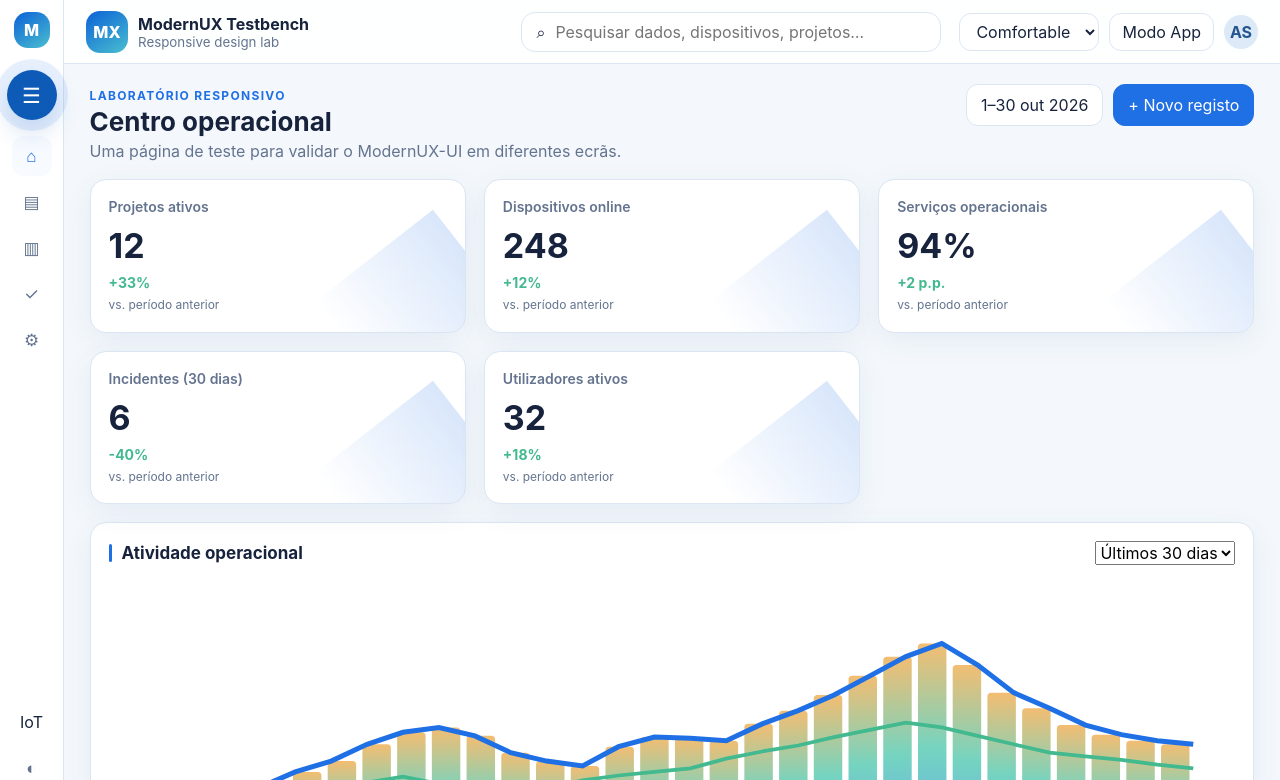
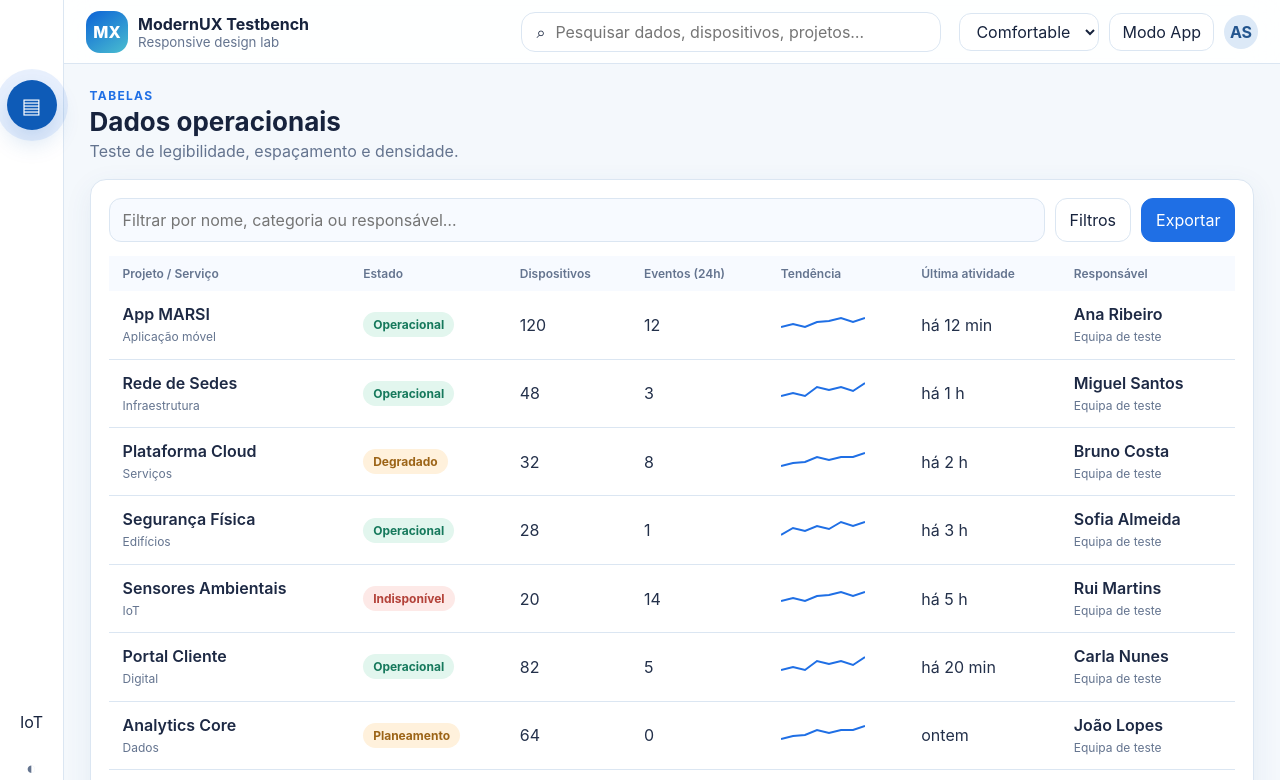
Before and after one commit to bratuga/design, a plain HTML site: page index.html in a window 1280 px wide. Both pictures are taken after a click on the button "Ver todos →". Shown: the top 780 px of the page. Drawn offline with Linux system fonts and the light colour scheme.

Commit message:
Refine radial navigation menu behavior

```diff
--- a/app.js
+++ b/app.js
@@ -1,8 +1,14 @@
 const DATA=window.MODERN_UX_DATA;const $=(s,r=document)=>r.querySelector(s),$$=(s,r=document)=>[...r.querySelectorAll(s)];
-function page(name){$$(".page").forEach(p=>p.classList.toggle("active",p.dataset.page===name));$$("[data-page]").forEach(b=>b.classList.toggle("active",b.dataset.page===name));window.scrollTo({top:0,behavior:"smooth"})}
-$$("[data-page]").forEach(b=>b.addEventListener("click",()=>{page(b.dataset.page);closeFan()}));
-const orb=$("#menuOrb"),wrap=$(".orb-wrap");function closeFan(){wrap.classList.remove("open");orb.setAttribute("aria-expanded","false");orb.textContent="☰"}
-orb.addEventListener("click",()=>{const on=wrap.classList.toggle("open");orb.setAttribute("aria-expanded",String(on));orb.textContent=on?"×":"☰"});
+const orb=$("#menuOrb"),wrap=$(".orb-wrap"),fan=$("#fanMenu"),options=$$("button[data-page]",fan);
+let currentPage="overview";
+function syncMenu(){const open=wrap.classList.contains("open"),current=options.find(b=>b.dataset.page===currentPage);orb.setAttribute("aria-expanded",String(open));orb.setAttribute("aria-label",open?"Fechar menu":"Abrir menu, página atual: "+current.getAttribute("aria-label"));orb.textContent=open?"×":current.textContent;fan.inert=!open;options.forEach(b=>{if(b===current)b.setAttribute("aria-current","page");else b.removeAttribute("aria-current")})}
+function closeFan(){wrap.classList.remove("open");syncMenu()}
+function page(name){currentPage=name;$$(".page").forEach(p=>p.classList.toggle("active",p.dataset.page===name));$$("button[data-page]").forEach(b=>b.classList.toggle("active",b.dataset.page===name));window.scrollTo({top:0,behavior:"smooth"});closeFan()}
+$$("button[data-page]").forEach(b=>b.addEventListener("click",()=>page(b.dataset.page)));
+orb.addEventListener("click",()=>{wrap.classList.toggle("open");syncMenu()});
+document.addEventListener("keydown",e=>{if(e.key==="Escape"&&wrap.classList.contains("open")){closeFan();orb.focus()}});
+document.addEventListener("click",e=>{if(wrap.classList.contains("open")&&!wrap.contains(e.target))closeFan()});
+syncMenu();
 $("#themeToggle").addEventListener("click",()=>document.body.dataset.theme=document.body.dataset.theme==="dark"?"light":"dark");
 $("#densitySelect").addEventListener("change",e=>document.body.dataset.density=e.target.value);
 $("#shellToggle").addEventListener("click",e=>{document.body.dataset.shell=document.body.dataset.shell==="app"?"web":"app";e.target.textContent=document.body.dataset.shell==="app"?"Modo Web":"Modo App"});
--- a/index.html
+++ b/index.html
@@ -11,10 +11,9 @@
 <body data-theme="light" data-density="comfortable" data-shell="web">
 <div class="app-shell">
 <aside class="rail" aria-label="Navegação principal">
-  <div class="brand-mark">M</div>
   <div class="orb-wrap">
-    <button id="menuOrb" class="menu-orb" aria-expanded="false" aria-label="Abrir menu">☰</button>
-    <nav id="fanMenu" class="fan-menu" aria-label="Menu rápido">
+    <button id="menuOrb" class="menu-orb" aria-controls="fanMenu" aria-expanded="false" aria-label="Abrir menu, página atual: Visão geral">⌂</button>
+    <nav id="fanMenu" class="fan-menu" aria-label="Menu rápido" inert>
       <button data-page="overview" aria-label="Visão geral">⌂</button>
       <button data-page="tables" aria-label="Tabelas">▤</button>
       <button data-page="charts" aria-label="Gráficos">▥</button>
@@ -22,13 +21,6 @@
       <button data-page="settings" aria-label="Configuração">⚙</button>
     </nav>
   </div>
-  <nav class="rail-icons" aria-label="Atalhos">
-    <button data-page="overview" title="Visão geral">⌂</button>
-    <button data-page="tables" title="Tabelas">▤</button>
-    <button data-page="charts" title="Gráficos">▥</button>
-    <button data-page="workflow" title="Processos">✓</button>
-    <button data-page="settings" title="Configuração">⚙</button>
-  </nav>
   <div class="rail-bottom"><a href="iot.html" title="IoT Lab" style="display:grid;place-items:center;width:40px;height:40px;border-radius:12px;text-decoration:none;color:inherit">IoT</a><button id="themeToggle" title="Alternar tema">◐</button></div>
 </aside>
 
--- a/styles.css
+++ b/styles.css
@@ -10,17 +10,17 @@ body[data-density="spacious"]{--gap:24px;--row:68px;--pad:24px}
 button,input,select,textarea{font:inherit}button{cursor:pointer}
 .app-shell{min-height:100vh;padding-left:var(--rail);padding-top:var(--top)}
 .rail{position:fixed;z-index:60;left:0;top:0;bottom:0;width:var(--rail);background:color-mix(in srgb,var(--surface) 92%,transparent);border-right:1px solid var(--line);display:flex;flex-direction:column;align-items:center;gap:16px;padding:12px 6px}
-.brand-mark,.app-logo{display:grid;place-items:center;background:linear-gradient(145deg,#0c62d6,#4abed0);color:#fff;font-weight:800;border-radius:14px}
-.brand-mark{width:36px;height:36px}.app-logo{width:42px;height:42px}
-.orb-wrap{position:relative;margin-top:6px}.menu-orb{width:50px;height:50px;border:0;border-radius:50%;background:#0e5bb7;color:#fff;font-size:21px;box-shadow:0 0 0 11px color-mix(in srgb,var(--blue) 10%,transparent),0 12px 24px rgba(10,87,176,.18);position:relative;z-index:4}
+.app-logo{display:grid;place-items:center;background:linear-gradient(145deg,#0c62d6,#4abed0);color:#fff;font-weight:800;border-radius:14px}
+.app-logo{width:42px;height:42px}
+.orb-wrap{position:relative;margin-top:68px}.menu-orb{width:50px;height:50px;border:0;border-radius:50%;background:#0e5bb7;color:#fff;font-size:21px;box-shadow:0 0 0 11px color-mix(in srgb,var(--blue) 10%,transparent),0 12px 24px rgba(10,87,176,.18);position:relative;z-index:4}
 .fan-menu{position:absolute;left:25px;top:25px;width:1px;height:1px;pointer-events:none}
 .fan-menu button{position:absolute;width:40px;height:40px;border-radius:50%;border:1px solid var(--line);background:var(--surface);color:var(--text);box-shadow:var(--shadow);opacity:0;transform:translate(-20px,-20px) scale(.7);transition:.22s ease}
 .orb-wrap.open .fan-menu{pointer-events:auto}.orb-wrap.open .fan-menu button{opacity:1}
 .orb-wrap.open .fan-menu button:nth-child(1){transform:translate(8px,-86px)}.orb-wrap.open .fan-menu button:nth-child(2){transform:translate(48px,-68px)}
 .orb-wrap.open .fan-menu button:nth-child(3){transform:translate(70px,-28px)}.orb-wrap.open .fan-menu button:nth-child(4){transform:translate(64px,16px)}
 .orb-wrap.open .fan-menu button:nth-child(5){transform:translate(32px,50px)}
-.rail-icons,.rail-bottom{display:flex;flex-direction:column;gap:6px}.rail-icons button,.rail-bottom button{width:40px;height:40px;border:0;border-radius:12px;background:transparent;color:var(--text2);font-size:17px}
-.rail-icons button:hover,.rail-icons button.active,.rail-bottom button:hover{background:var(--surface2);color:var(--blue)}.rail-bottom{margin-top:auto}
+.rail-bottom{display:flex;flex-direction:column;gap:6px}.rail-bottom button{width:40px;height:40px;border:0;border-radius:12px;background:transparent;color:var(--text2);font-size:17px}
+.fan-menu button:hover,.fan-menu button.active,.rail-bottom button:hover{background:var(--surface2);color:var(--blue)}.rail-bottom{margin-top:auto}
 .topbar{position:fixed;z-index:50;left:var(--rail);right:0;top:0;height:var(--top);display:grid;grid-template-columns:minmax(220px,1fr) minmax(260px,520px) minmax(260px,1fr);align-items:center;gap:18px;padding:0 22px;background:color-mix(in srgb,var(--surface) 88%,transparent);backdrop-filter:blur(18px);border-bottom:1px solid var(--line)}
 .app-identity,.user-chip{display:flex;align-items:center;gap:10px}.app-identity strong,.app-identity small,.user-chip strong,.user-chip small{display:block}.app-identity small,.user-chip small{color:var(--text2)}
 .searchbox{height:40px;border:1px solid var(--line);border-radius:14px;background:var(--surface);display:flex;align-items:center;gap:8px;padding:0 14px}.searchbox input{border:0;outline:0;background:transparent;width:100%;color:var(--text)}
@@ -45,5 +45,8 @@ button,input,select,textarea{font:inherit}button{cursor:pointer}
 body[data-shell="app"] .topbar{grid-template-columns:1fr minmax(240px,500px) auto}body[data-shell="app"] .content{max-width:none}
 @media (min-width:2200px){:root{--rail:76px;--top:70px}.content{max-width:2400px}.kpi{min-height:160px}.chart-host,.chart-host svg{min-height:340px}}
 @media (max-width:1280px){.kpi-grid{grid-template-columns:repeat(3,1fr)}.dashboard-grid,.analytics-grid{grid-template-columns:1fr 1fr}.inspector{grid-row:auto}.panel-wide,.span-2{grid-column:span 2}.topbar{grid-template-columns:1fr minmax(240px,420px) auto}.user-chip>div{display:none}}
-@media (max-width:900px){:root{--rail:56px;--top:58px}.topbar{left:0;padding-left:68px;grid-template-columns:1fr auto}.app-identity{display:none}.searchbox{grid-column:1}.top-actions select,.user-chip{display:none}.content{padding:16px 12px 28px}.app-shell{padding-left:0}.rail{width:56px;top:58px;border-radius:0 18px 18px 0;height:calc(100vh - 58px)}.brand-mark{display:none}.menu-orb{width:46px;height:46px}.rail-icons button{width:40px;height:40px}.page-heading{flex-direction:column}.heading-actions{width:100%}.heading-actions>*{flex:1}.kpi-grid{grid-template-columns:repeat(2,1fr)}.dashboard-grid,.analytics-grid,.workflow-layout,.settings-grid{grid-template-columns:1fr}.panel-wide,.span-2{grid-column:auto}.inspector{order:3}}
+@media (max-width:900px){:root{--rail:56px;--top:58px}.topbar{left:0;padding-left:68px;grid-template-columns:1fr auto}.app-identity{display:none}.searchbox{grid-column:1}.top-actions select,.user-chip{display:none}.content{padding:16px 12px 28px}.app-shell{padding-left:0}.rail{width:56px;top:58px;border-radius:0 18px 18px 0;height:calc(100vh - 58px)}.menu-orb{width:46px;height:46px}.page-heading{flex-direction:column}.heading-actions{width:100%}.heading-actions>*{flex:1}.kpi-grid{grid-template-columns:repeat(2,1fr)}.dashboard-grid,.analytics-grid,.workflow-layout,.settings-grid{grid-template-columns:1fr}.panel-wide,.span-2{grid-column:auto}.inspector{order:3}}
 @media (max-width:600px){.topbar{padding-right:10px}.searchbox{display:none}.top-actions{grid-column:2}.ghost-btn{font-size:12px;padding:0 9px}.content{padding-left:66px}.kpi-grid{grid-template-columns:1fr}.kpi{min-height:118px}.page-heading h1{font-size:28px}.form-grid{grid-template-columns:1fr}.span-2{grid-column:auto}.toolbar{flex-wrap:wrap}.toolbar input{flex-basis:100%}.data-table{min-width:760px}.chart-host,.chart-host svg{min-height:230px}.donut-wrap{min-height:220px}}
+
+.menu-orb:focus-visible,.fan-menu button:focus-visible{outline:3px solid var(--blue2);outline-offset:3px}
+@media (prefers-reduced-motion:reduce){.fan-menu button{transition:none}}
--- a/sw.js
+++ b/sw.js
@@ -1 +1,2 @@
-const CACHE="modernux-test-v1";const FILES=["./","index.html","styles.css","app.js","data.js","manifest.webmanifest"];self.addEventListener("install",e=>e.waitUntil(caches.open(CACHE).then(c=>c.addAll(FILES))));self.addEventListener("fetch",e=>e.respondWith(caches.match(e.request).then(r=>r||fetch(e.request))));
+const CACHE="modernux-test-v2";const FILES=["./","index.html","styles.css","app.js","data.js","manifest.webmanifest"];self.addEventListener("install",e=>e.waitUntil(caches.open(CACHE).then(c=>c.addAll(FILES))));self.addEventListener("fetch",e=>e.respondWith(caches.match(e.request).then(r=>r||fetch(e.request))));
+self.addEventListener("activate",e=>e.waitUntil(caches.keys().then(keys=>Promise.all(keys.filter(key=>key.startsWith("modernux-test-")&&key!==CACHE).map(key=>caches.delete(key))))));
```
